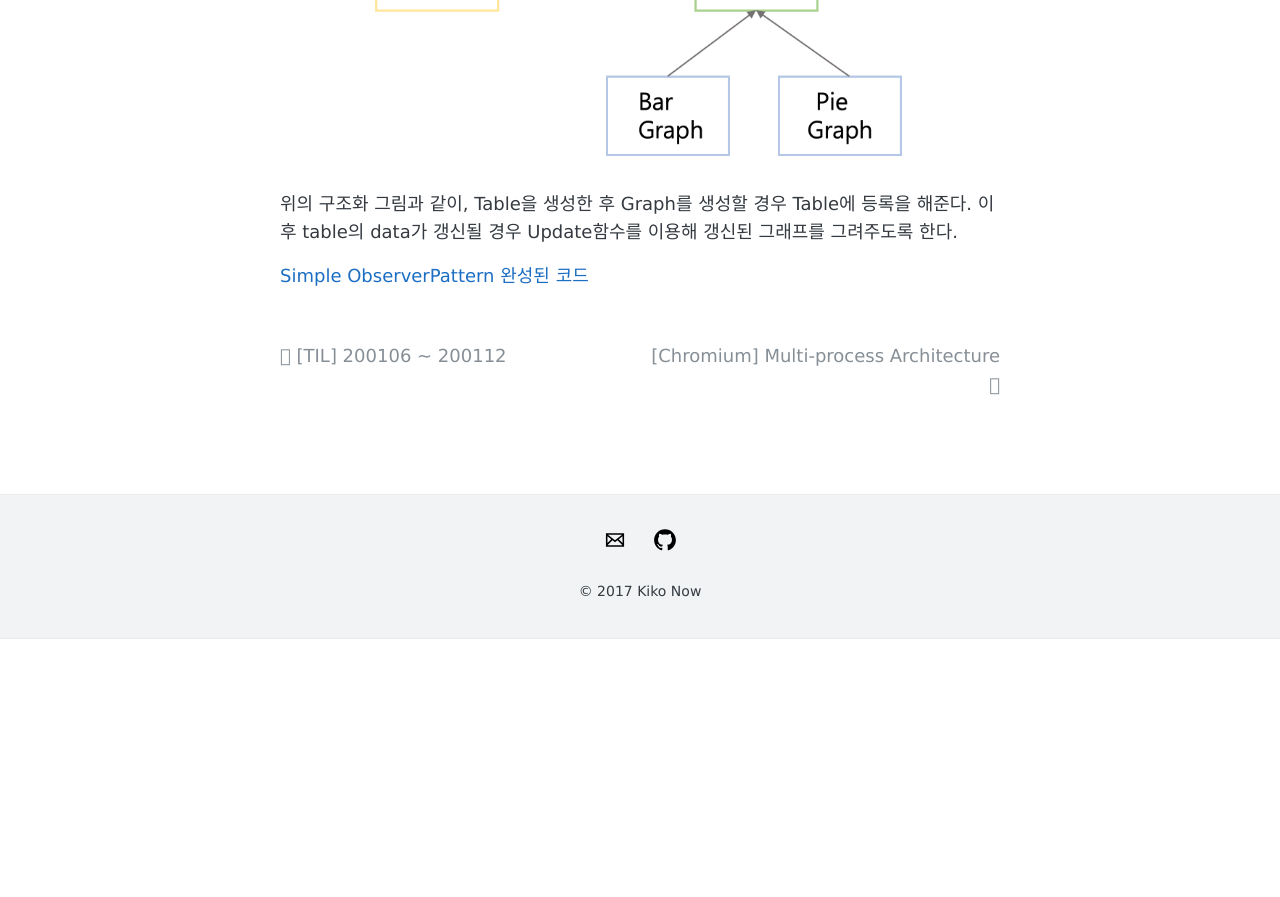
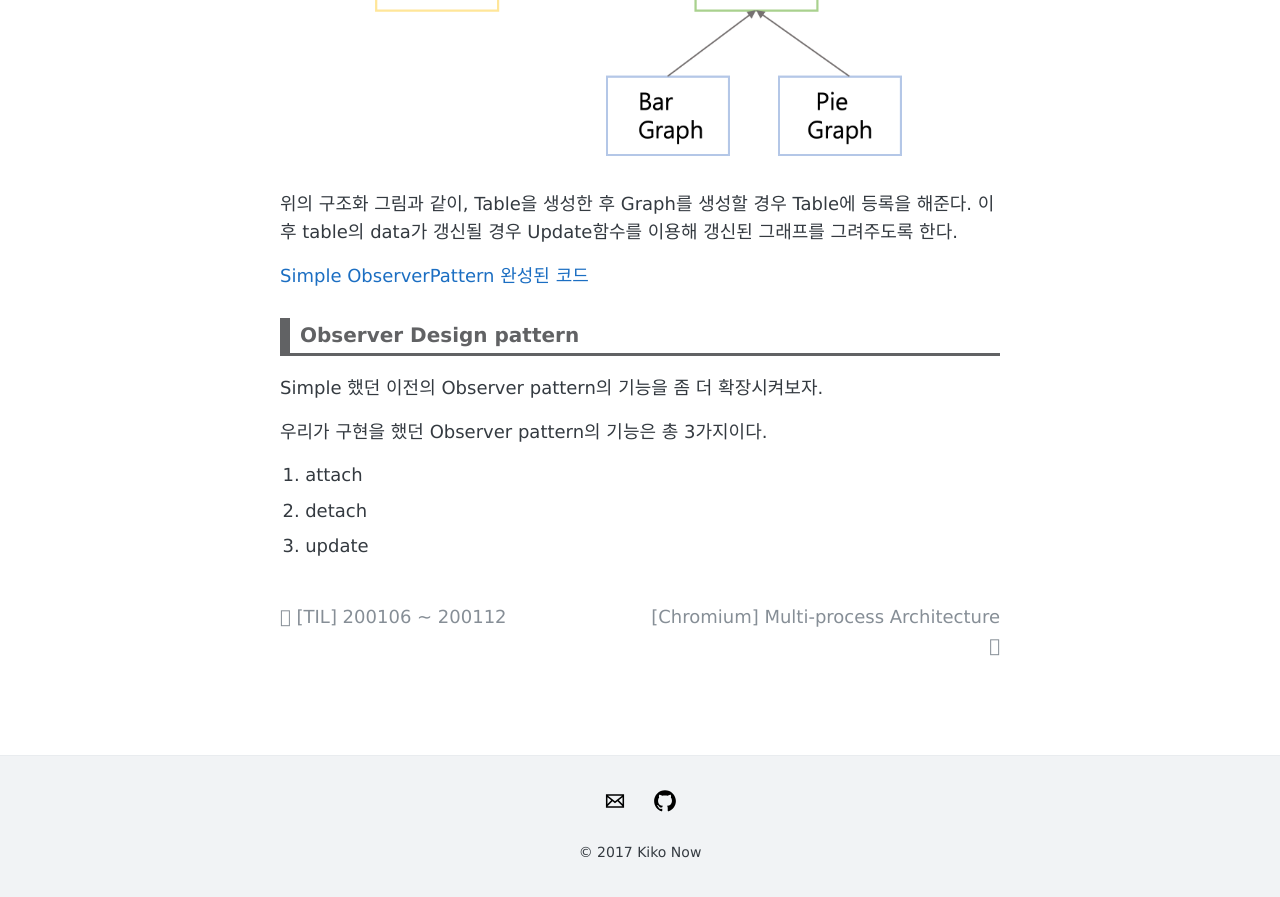
Before and after one commit to nerdooit/nerdooit.github.io, a Jekyll site: the page built from _posts/2020-01-06-oop_14.md, in a window 1280 px wide and 900 px high, scrolled down 3106 px. Shown: the top 897 px of the window. Built offline with Jekyll 4.4.1, drawn with Linux system fonts in a browser that asks for light colours; some web fonts are replaced; comment, search, counter and statistics services are not loaded; before the commit the page ends 3745 px from its top, so only the background shows below that.

Commit message:
observer

```diff
--- a/_posts/2020-01-06-oop_14.md
+++ b/_posts/2020-01-06-oop_14.md
@@ -90,3 +90,12 @@ struct IGraph
 위의 구조화 그림과 같이, Table을 생성한 후 Graph를 생성할 경우 Table에 등록을 해준다. 이후 table의 data가 갱신될 경우 Update함수를 이용해 갱신된 그래프를 그려주도록 한다.
 
 [Simple ObserverPattern 완성된 코드](https://github.com/nerdooit/code_practice/blob/master/Lecture/Design_Pattern/practice/simple_observer.cc)
+
+### Observer Design pattern
+Simple 했던 이전의 Observer pattern의 기능을 좀 더 확장시켜보자.
+
+우리가 구현을 했던 Observer pattern의 기능은 총 3가지이다.
+
+1. attach
+2. detach
+3. update
```
